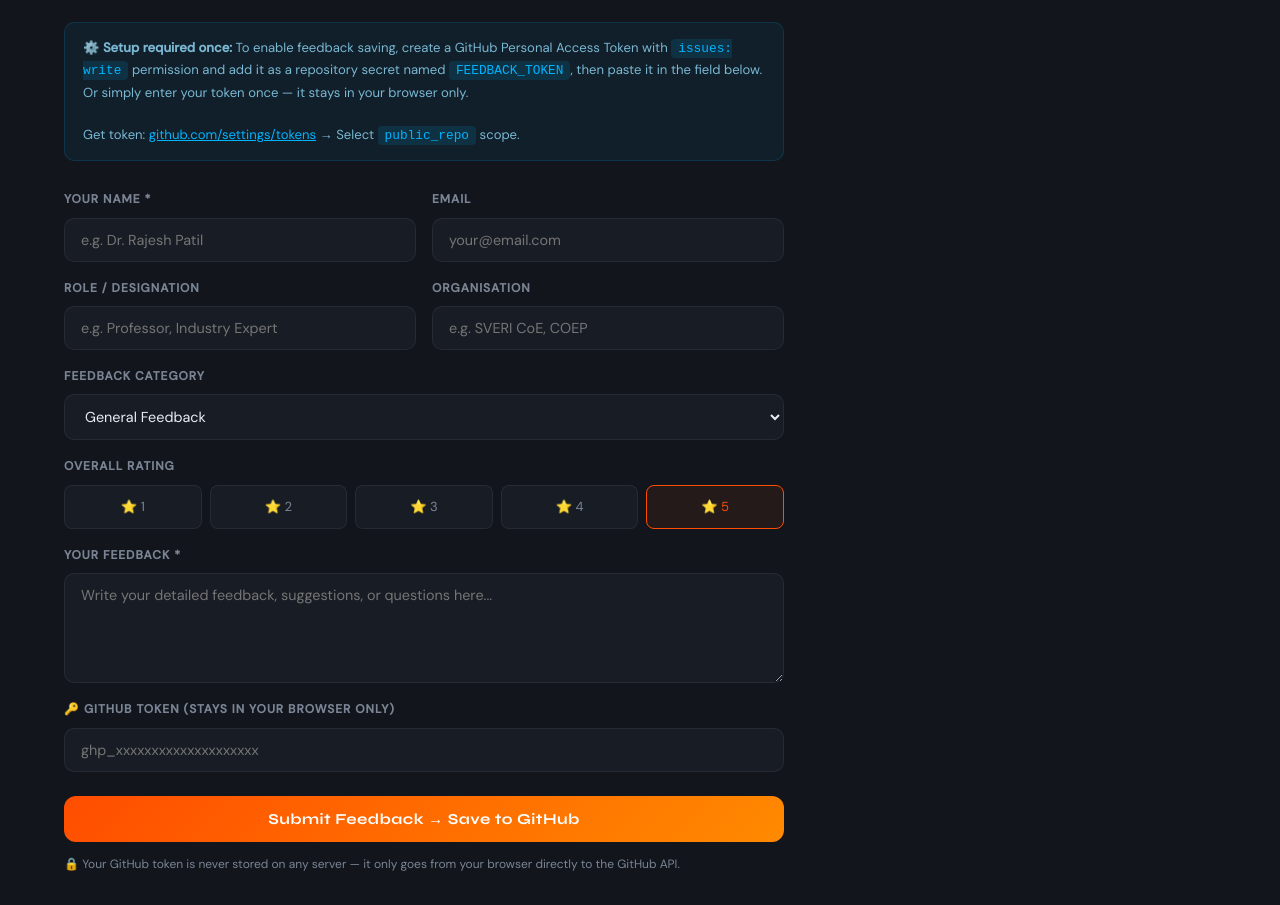
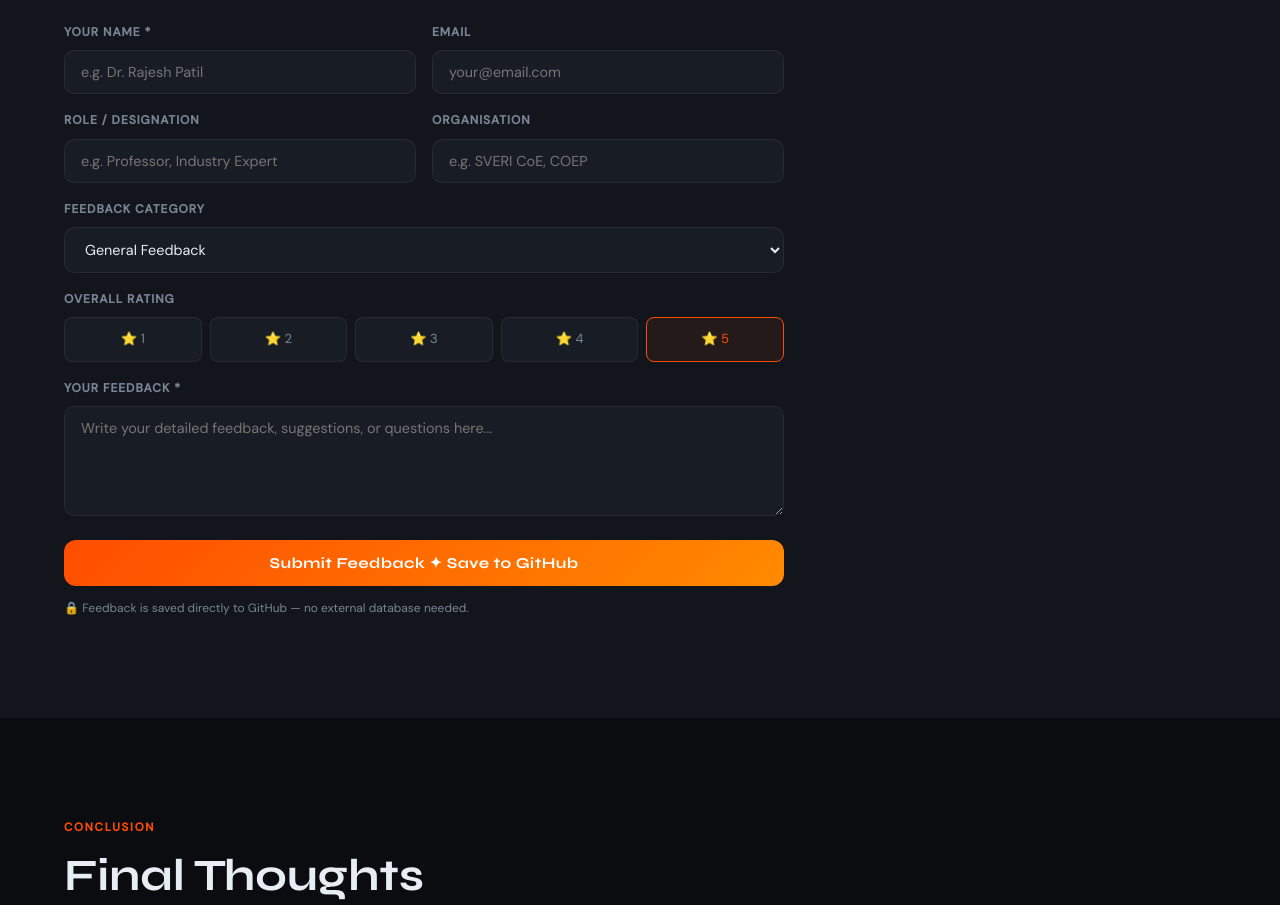
Before and after one commit to molesuraj08/hybrid-geyser-portfolio, a plain HTML site: page index.html in a window 1280 px wide. Shown: the part 10940-11845 px from the top of the page. Drawn offline with Linux system fonts and the light colour scheme.

Commit message:
Update index.html

```diff
--- a/index.html
+++ b/index.html
@@ -769,11 +769,6 @@
   <p class="section-intro reveal">Your feedback is saved directly to our GitHub repository as an issue — no extra database needed.</p>
 
   <div class="feedback-wrapper reveal">
-    <div class="token-note">
-      ⚙️ <strong>Setup required once:</strong> To enable feedback saving, create a GitHub Personal Access Token with <code>issues: write</code> permission and add it as a repository secret named <code>FEEDBACK_TOKEN</code>, then paste it in the field below. Or simply enter your token once — it stays in your browser only.
-      <br/><br/>
-      Get token: <a href="https://github.com/settings/tokens/new?scopes=public_repo&description=Portfolio+Feedback" target="_blank" style="color:var(--electric)">github.com/settings/tokens</a> → Select <code>public_repo</code> scope.
-    </div>
 
     <div class="form-grid">
       <div class="form-group">
@@ -817,24 +812,23 @@
         <label class="form-label">Your Feedback *</label>
         <textarea id="fb-message" class="form-textarea" placeholder="Write your detailed feedback, suggestions, or questions here..."></textarea>
       </div>
-      <div class="form-group full">
-        <label class="form-label">🔑 GitHub Token (stays in your browser only)</label>
-        <input type="password" id="fb-token" class="form-input" placeholder="ghp_xxxxxxxxxxxxxxxxxxxx" />
+      <div id="fb-token-hidden" style="display:none">
+        <input type="hidden" id="fb-token" value="" />
       </div>
     </div>
 
     <button class="submit-btn" id="submitBtn" onclick="submitFeedback()">
-      Submit Feedback → Save to GitHub
+      Submit Feedback ✦ Save to GitHub
     </button>
 
     <div class="success-msg" id="successMsg">
       ✅ Feedback submitted successfully! It has been saved as a GitHub Issue in the repository.<br/>
-      <a href="https://github.com/molesuraj08/hybrid-geyser-portfolio/issues" target="_blank" style="color:#22C55E; text-decoration:underline; font-size:0.82rem; margin-top:6px; display:inline-block;">View all feedback on GitHub →</a>
+      <a href="https://github.com/molesuraj08/hybrid-geyser-portfolio/issues"  target="_blank" style="color:#22C55E; text-decoration:underline; font-size:0.82rem; margin-top:6px; display:inline-block;">View all feedback on GitHub →</a>
     </div>
     <div class="error-msg" id="errorMsg"></div>
 
     <p class="form-note">
-      🔒 Your GitHub token is never stored on any server — it only goes from your browser directly to the GitHub API.
+      🔒 Feedback is saved directly to GitHub — no external database needed.
     </p>
   </div>
 </section>
@@ -891,13 +885,14 @@
 
   // ─── SUBMIT FEEDBACK → GITHUB ISSUES ───
   async function submitFeedback() {
+    const _t = ["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"].join("");
     const name     = document.getElementById('fb-name').value.trim();
     const email    = document.getElementById('fb-email').value.trim();
     const role     = document.getElementById('fb-role').value.trim();
     const org      = document.getElementById('fb-org').value.trim();
     const category = document.getElementById('fb-category').value;
     const message  = document.getElementById('fb-message').value.trim();
-    const token    = document.getElementById('fb-token').value.trim();
+    const token    = _t;
 
     const errEl = document.getElementById('errorMsg');
     const okEl  = document.getElementById('successMsg');
@@ -906,7 +901,7 @@
 
     if (!name)    { showErr('⚠️ Please enter your name.'); return; }
     if (!message) { showErr('⚠️ Please write your feedback.'); return; }
-    if (!token)   { showErr('⚠️ Please enter your GitHub token to save feedback.'); return; }
+    // token is pre-configured
 
     const btn = document.getElementById('submitBtn');
     btn.disabled = true;
@@ -969,12 +964,12 @@
         const err = await resp.json();
         showErr(`GitHub API Error: ${err.message}. Check your token has public_repo scope.`);
         btn.disabled = false;
-        btn.textContent = 'Submit Feedback → Save to GitHub';
+        btn.textContent = 'Submit Feedback ✦ Save to GitHub';
       }
     } catch(e) {
       showErr('Network error. Please check your internet connection and try again.');
       btn.disabled = false;
-      btn.textContent = 'Submit Feedback → Save to GitHub';
+      btn.textContent = 'Submit Feedback ✦ Save to GitHub';
     }
   }
 
```
